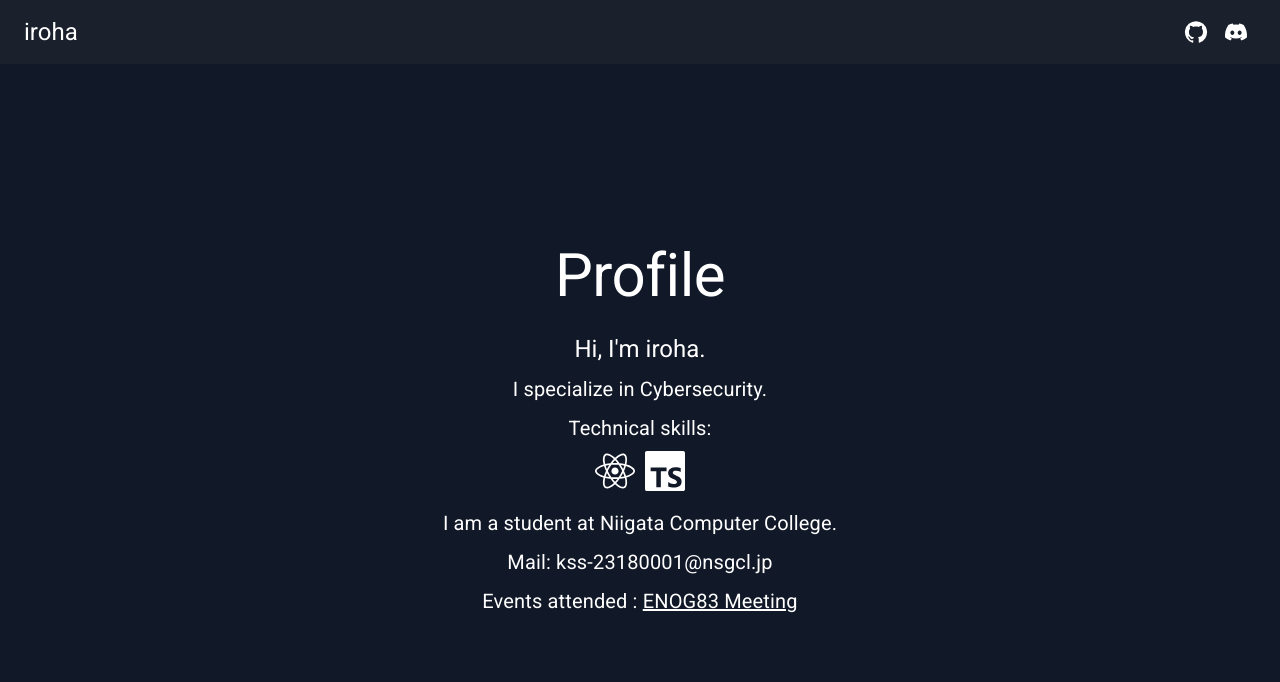
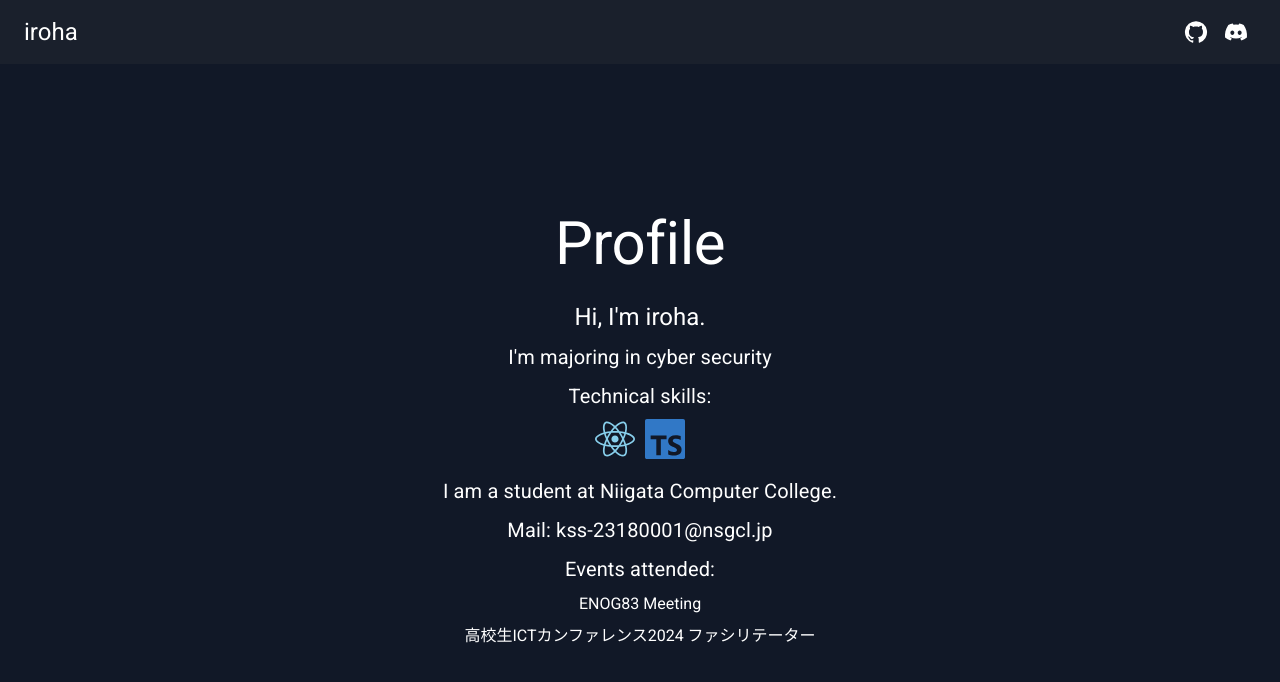
Before and after one commit to iroha999/iroha999.github.io, a React (Vite) app: page / in a window 1280 px wide. Shown: the top 682 px of the page. Built offline with nearby package versions, Linux system fonts and the light colour scheme.

Commit message:
add layout

```diff
--- a/package.json
+++ b/package.json
@@ -23,6 +23,7 @@
     "react": "^18.3.1",
     "react-dom": "^18.3.1",
     "react-icons": "^5.3.0",
+    "react-toastify": "^10.0.5",
     "tailwindcss": "^3.4.10"
   },
   "devDependencies": {
--- a/src/App.tsx
+++ b/src/App.tsx
@@ -1,15 +1,16 @@
 import React, { useState } from 'react';
-import { AppBar, Toolbar, Typography, IconButton, Container, Box, Button, Tooltip, Fade, Paper, Snackbar, Link } from '@mui/material';
+import { AppBar, Toolbar, Typography, IconButton, Container, Box, Button, Tooltip, Fade, Paper, Link } from '@mui/material';
 import { GitHub, ContentCopy, Close } from '@mui/icons-material';
 import { FaDiscord, FaReact } from 'react-icons/fa';
 import { SiTypescript } from 'react-icons/si';
+import { ToastContainer, toast } from 'react-toastify';
+import 'react-toastify/dist/ReactToastify.css';
 import 'tailwindcss/tailwind.css';
 import './index.css';
 
 const Header: React.FC = () => {
   const [open, setOpen] = useState(false);
   const [anchorEl, setAnchorEl] = useState<null | HTMLElement>(null);
-  const [snackbarOpen, setSnackbarOpen] = useState(false);
 
   const handleDiscordClick = (event: React.MouseEvent<HTMLElement>) => {
     setAnchorEl(event.currentTarget);
@@ -21,16 +22,23 @@ const Header: React.FC = () => {
     setTimeout(() => setAnchorEl(null), 300);
   };
 
+  const showToast = (message: string, isBlue: boolean = false) => {
+    toast.success(message, {
+      position: "bottom-center",
+      autoClose: 3000,
+      hideProgressBar: false,
+      closeOnClick: true,
+      pauseOnHover: true,
+      draggable: true,
+      progress: undefined,
+      theme: "colored",
+      className: isBlue ? 'blue-toast' : '',
+    });
+  };
+
   const handleCopy = () => {
     navigator.clipboard.writeText('732372080539992078');
-    setSnackbarOpen(true);
-  };
-
-  const handleSnackbarClose = (_?: React.SyntheticEvent | Event, reason?: string) => {
-    if (reason === 'clickaway') {
-      return;
-    }
-    setSnackbarOpen(false);
+    showToast('ユーザーIDがコピーされました', true); // 青いトーストを表示
   };
 
   const getPopoverPosition = () => {
@@ -71,12 +79,12 @@ const Header: React.FC = () => {
           </IconButton>
         </Toolbar>
       </AppBar>
-      <Fade in={open} timeout={300}>
+      <Fade in={open}>
         <Paper
           style={{
             position: 'absolute',
-            top: top,
-            left: left,
+            top,
+            left,
             backgroundColor: '#1a202c',
             color: 'white',
             padding: '20px',
@@ -111,15 +119,17 @@ const Header: React.FC = () => {
           </Tooltip>
         </Paper>
       </Fade>
-      <Snackbar
-        anchorOrigin={{
-          vertical: 'bottom',
-          horizontal: 'center',
-        }}
-        open={snackbarOpen}
-        autoHideDuration={3000}
-        onClose={handleSnackbarClose}
-        message="ユーザーIDがコピーされました"
+      <ToastContainer
+        position="bottom-center"
+        autoClose={3000}
+        hideProgressBar={false}
+        newestOnTop={false}
+        closeOnClick
+        rtl={false}
+        pauseOnFocusLoss
+        draggable
+        pauseOnHover
+        theme="colored"
       />
     </>
   );
@@ -135,14 +145,14 @@ const Profile: React.FC = () => (
         Hi, I'm iroha.
       </Typography>
       <Typography variant="h6" component="p" gutterBottom>
-        I specialize in Cybersecurity.
+        I'm majoring in cyber security
       </Typography>
       <Typography variant="h6" component="p" gutterBottom>
         Technical skills:
       </Typography>
       <Box display="flex" justifyContent="center" alignItems="center" mb={2}>
-        <FaReact size={40} style={{ marginRight: 10 }} />
-        <SiTypescript size={40} />
+        <FaReact size={40} style={{ marginRight: 10, color: 'skyblue' }} />
+        <SiTypescript size={40} style={{ color: '#3178c6' }} />
       </Box>
       <Typography variant="h6" component="p" gutterBottom>
         I am a student at Niigata Computer College.
@@ -151,8 +161,16 @@ const Profile: React.FC = () => (
         Mail: kss-23180001@nsgcl.jp
       </Typography>
       <Typography variant="h6" component="p" gutterBottom>
-        Events attended : <Link href="https://enog.jp/archives/2947" target="_blank" color="inherit">ENOG83 Meeting</Link>
+        Events attended:
       </Typography>
+      <Box component="ul" sx={{ listStyleType: 'none', padding: 0 }}>
+        <Box component="li" mb={1}>
+          <Link href="https://enog.jp/archives/2947" target="_blank" color="inherit" className="hover-effect">ENOG83 Meeting</Link>
+        </Box>
+        <Box component="li" mb={1}>
+          <Link href="https://www.ncc-net.ac.jp/blog/pickup/49686" target="_blank" color="inherit" className="hover-effect">高校生ICTカンファレンス2024 ファシリテーター</Link>
+        </Box>
+      </Box>
     </Container>
   </Box>
 );
--- a/src/index.css
+++ b/src/index.css
@@ -3,5 +3,48 @@
 @import 'tailwindcss/utilities';
 
 body {
-    font-family: 'Roboto', sans-serif;
+  font-family: 'Roboto', sans-serif;
 }
+
+.blue-toast {
+  background: black !important;
+  color: #ffffff !important;
+}
+
+.blue-toast .Toastify__progress-bar {
+  background: #4dd0e1 !important;
+}
+
+.blue-toast .Toastify__toast-icon svg {
+  fill: #4dd0e1 !important;
+}
+
+.hover-effect {
+  position: relative;
+  display: inline-block;
+  color: inherit;
+  text-decoration: none !important;
+  transition: color 0.3s;
+}
+
+  .hover-effect::after {
+    content: '';
+    position: absolute;
+    width: 100%;
+    transform: scaleX(0);
+    height: 2px;
+    bottom: 0;
+    left: 0;
+    background-color: #2196f3; /* 青色 */
+    transform-origin: bottom right;
+    transition: transform 0.3s ease-out;
+  }
+
+  .hover-effect:hover::after {
+    transform: scaleX(1);
+    transform-origin: bottom left;
+  }
+
+  .hover-effect:hover {
+    color: #2196f3; /* 青色 */
+  }
```
Also changed, not shown: 1 other file (tests, documents, lock files or other folders).
